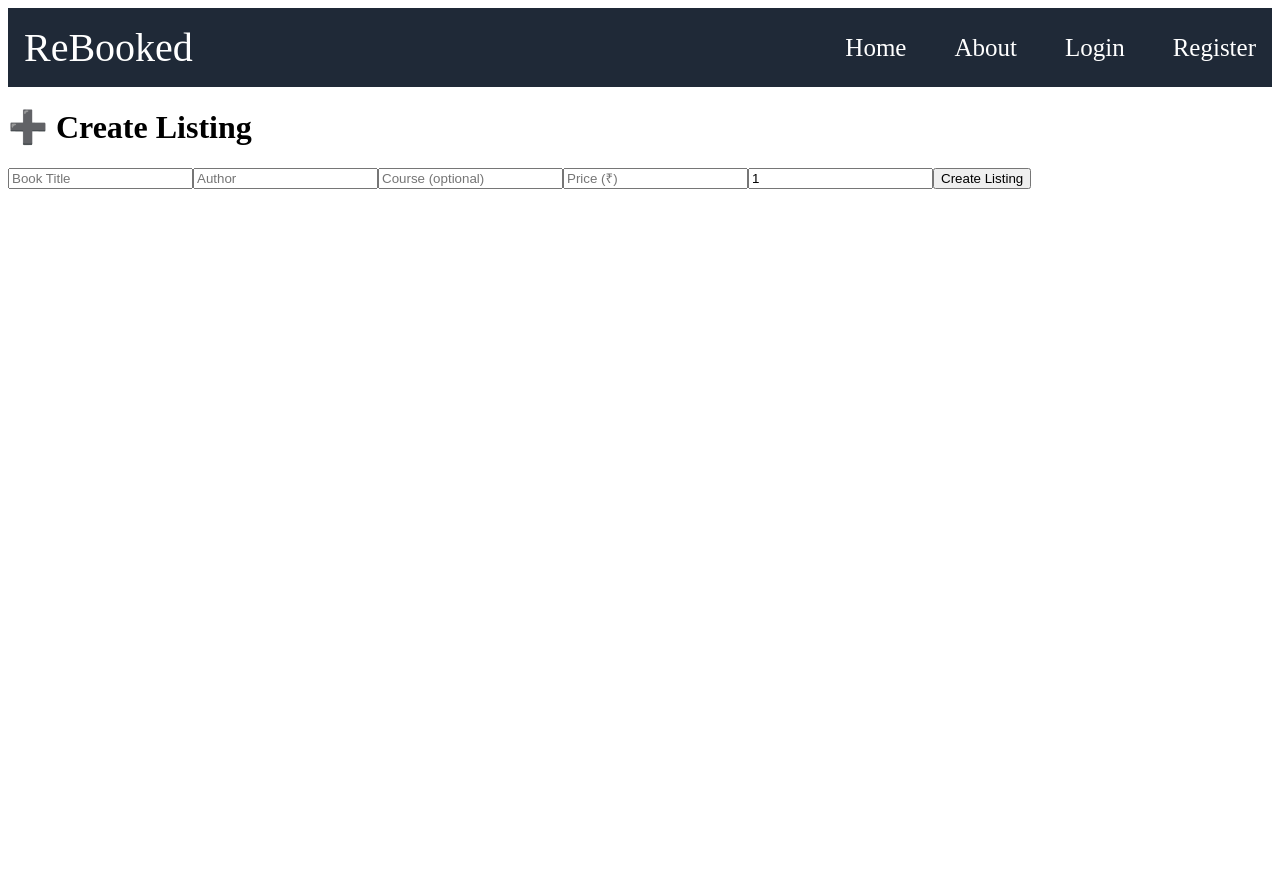
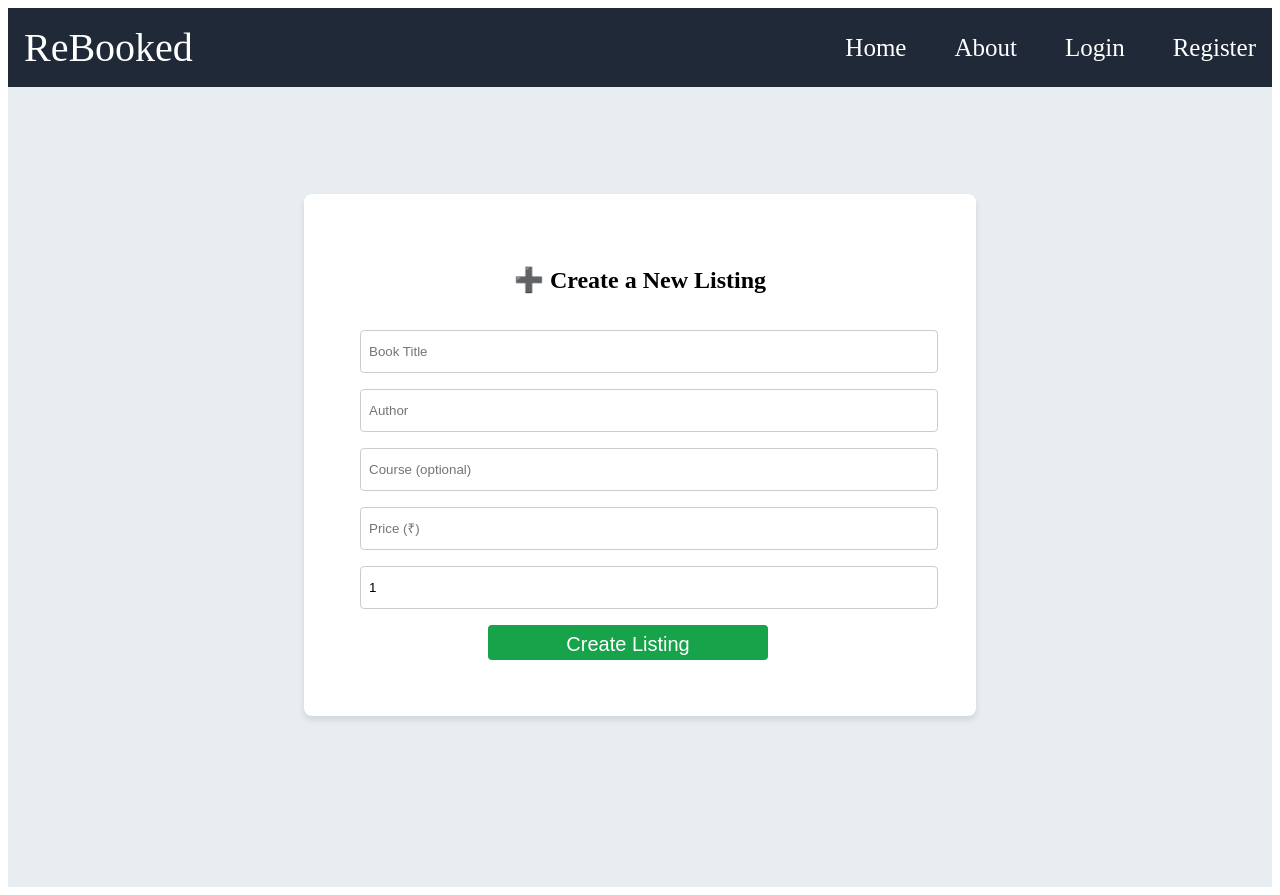
Before and after one commit to Malavika-Ranjit/ReBooked, a React (Vite) app: page /create-listing in a window 1280 px wide. Before the commit the page ends 800 px from the top, so only its background shows below. Built offline with nearby package versions, Linux system fonts and the light colour scheme; no server answers.

Commit message:
Create listings page styled

```diff
--- a/src/pages/CreateListing.jsx
+++ b/src/pages/CreateListing.jsx
@@ -167,16 +167,75 @@ export default function CreateListing() {
   };
 
   return (
-    <div className="max-w-md mx-auto p-6 bg-white shadow-md rounded-lg mt-10">
-      <h1 className="text-2xl font-bold mb-6 text-center">➕ Create Listing</h1>
-      <form onSubmit={handleSubmit} className="space-y-4">
-        <input type="text" placeholder="Book Title" value={title} onChange={(e) => setTitle(e.target.value)} className="w-full border p-2 rounded" required />
-        <input type="text" placeholder="Author" value={author} onChange={(e) => setAuthor(e.target.value)} className="w-full border p-2 rounded" required />
-        <input type="text" placeholder="Course (optional)" value={course} onChange={(e) => setCourse(e.target.value)} className="w-full border p-2 rounded" />
-        <input type="number" placeholder="Price (₹)" value={price} onChange={(e) => setPrice(e.target.value)} className="w-full border p-2 rounded" required />
-        <input type="number" placeholder="Copies Available" value={copies} onChange={(e) => setCopies(e.target.value)} className="w-full border p-2 rounded" min="1" required />
-        <button type="submit" className="w-full bg-green-600 text-white py-2 rounded hover:bg-green-700 transition">Create Listing</button>
+     <div  style={{
+        height: "100vh", display: "flex",
+        justifyContent: "center",alignItems: "center",
+        backgroundColor: "#e7edf0ff",
+      }}>
+      <div style={{
+      width: "35rem",margin: "2.5rem auto 0", padding: "3.5rem",
+      backgroundColor: "white", boxShadow: "0 4px 6px rgba(0, 0, 0, 0.1)", borderRadius: "0.5rem", marginBottom: "6.5rem"}}>
+        <h1 style={{
+        fontSize: "1.5rem", fontWeight: "bold", marginBottom: "1.5em",
+        textAlign: "center",  }}>
+           ➕ Create a New Listing</h1>
+
+        <form onSubmit={handleSubmit}  style={{
+    display: "flex",
+    flexDirection: "column",
+    gap: "1rem",
+  }}>
+          <input type="text" placeholder="Book Title" value={title} onChange={(e) => setTitle(e.target.value)} style={{
+      width: "100%",
+      height:"25px",
+      border: "1px solid #ccc",
+      padding: "0.5rem",
+      borderRadius: "0.25rem",
+    }} required />
+        <input type="text" placeholder="Author" value={author} onChange={(e) => setAuthor(e.target.value)} style={{
+      width: "100%",
+       height:"25px",
+      border: "1px solid #ccc",
+      padding: "0.5rem",
+      borderRadius: "0.25rem",
+    }} required />
+        <input type="text" placeholder="Course (optional)" value={course} onChange={(e) => setCourse(e.target.value)}  style={{
+      width: "100%",
+       height:"25px",
+      border: "1px solid #ccc",
+      padding: "0.5rem",
+      borderRadius: "0.25rem",
+    }}/>
+        <input type="number" placeholder="Price (₹)" value={price} onChange={(e) => setPrice(e.target.value)}  style={{
+      width: "100%",
+       height:"25px",
+      border: "1px solid #ccc",
+      padding: "0.5rem",
+      borderRadius: "0.25rem",
+    }} required />
+        <input type="number" placeholder="Copies Available" value={copies} onChange={(e) => setCopies(e.target.value)}  style={{
+      width: "100%",
+       height:"25px",
+      border: "1px solid #ccc",
+      padding: "0.5rem",
+      borderRadius: "0.25rem",
+    }} min="1" required />
+        <button type="submit"  style={{
+    width: "50%",
+     height:"35px",
+    backgroundColor: "#16a34a",
+    color: "white",
+    padding: "0.5rem 0",
+    borderRadius: "0.25rem",
+    border: "none",
+    cursor: "pointer",
+    marginLeft:"8rem",
+    fontSize:"20px",
+
+    transition: "background-color 0.3s ease",
+  }} onMouseOver={(e) => (e.target.style.backgroundColor = "#143c23ff")}
+  onMouseOut={(e) => (e.target.style.backgroundColor = "#16a34a")}>Create Listing</button>
       </form>
     </div>
-  );
+  </div>);
 }
```
